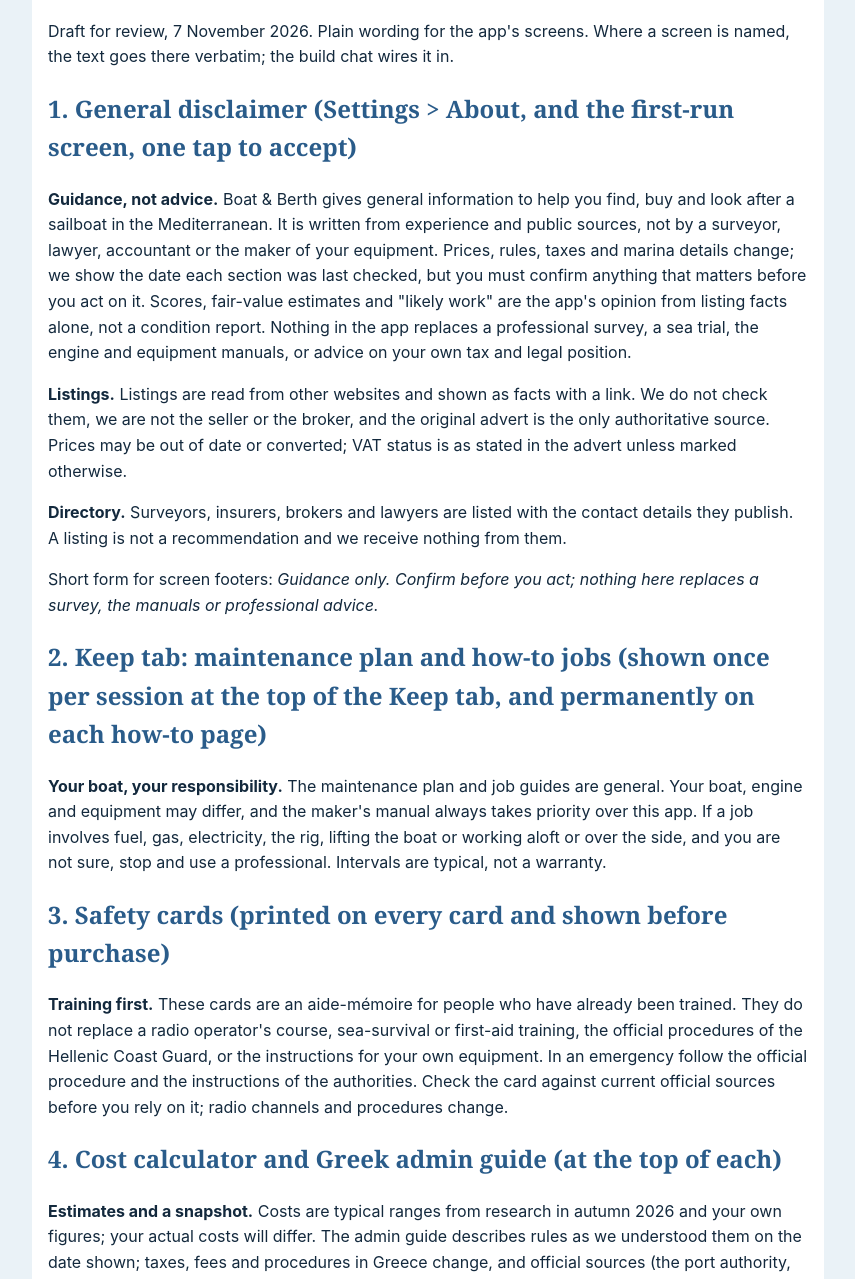
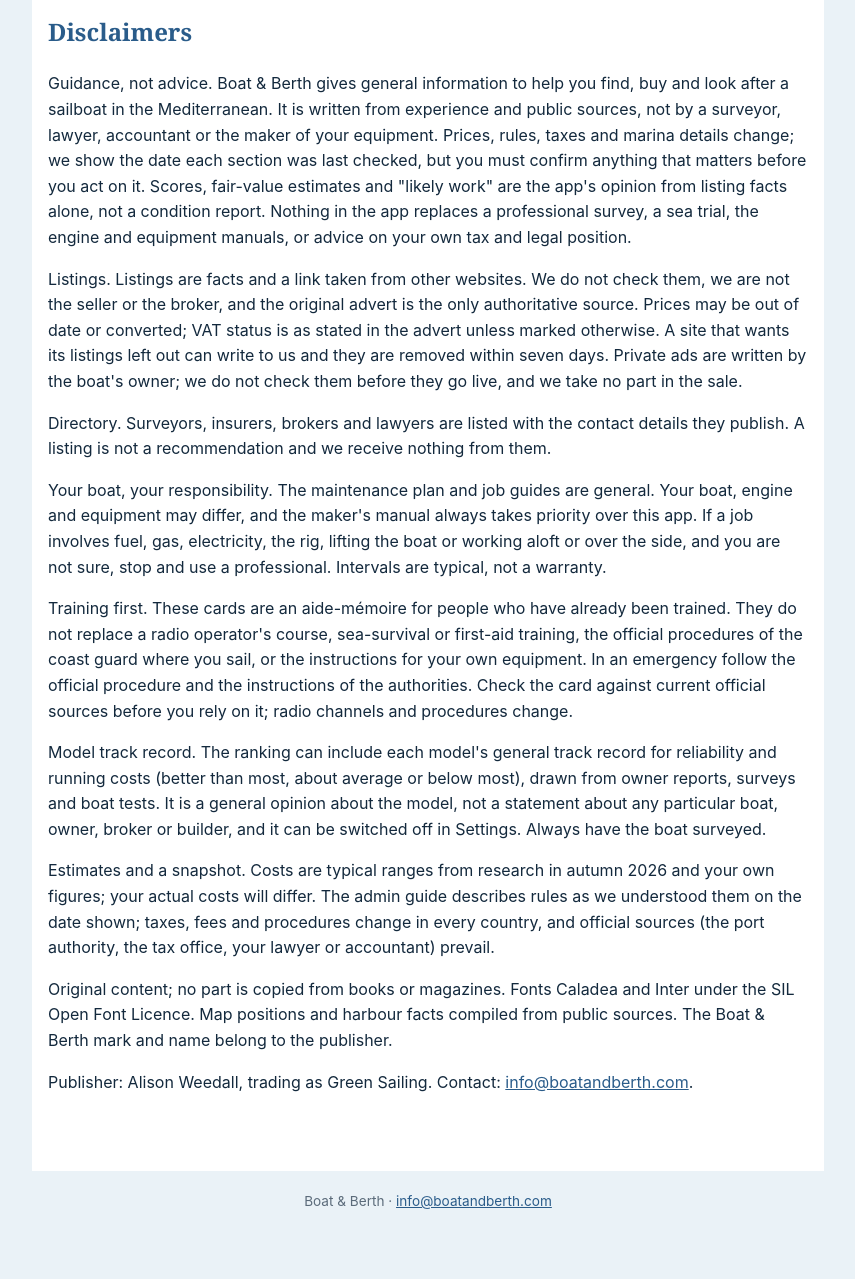
Before and after one commit to GreenSailing/boatandberth, a plain HTML site: page terms.html in a window 1280 px wide. Shown: the part 217-1496 px from the top of the page, without its empty margins (212-1067 px from the left). After the commit the page ends 1450 px from the top, so only its background shows below. Drawn offline with Linux system fonts and the light colour scheme.

```diff
--- a/terms.html
+++ b/terms.html
@@ -1,32 +1,18 @@
-<!doctype html><html lang="en"><head><meta charset="utf-8"><meta name="viewport" content="width=device-width,initial-scale=1"><title>Disclaimers · Boat &amp; Berth</title><link rel="icon" href="favicon.svg"><style>body{margin:0;font:16px/1.6 Inter,system-ui,sans-serif;color:#13293D;background:#EAF2F7}
+<!doctype html><html lang="en"><head><meta charset="utf-8"><meta name="viewport" content="width=device-width,initial-scale=1"><title>Terms and disclaimers · Boat &amp; Berth</title><link rel="icon" href="favicon.svg"><style>body{margin:0;font:16px/1.6 Inter,system-ui,sans-serif;color:#13293D;background:#EAF2F7}
 header{background:#13293D;color:#fff;padding:18px 20px}header a{color:#fff;text-decoration:none;font-weight:600}
 main{max-width:760px;margin:0 auto;padding:20px 16px 60px;background:#fff}
 h1,h2,h3{font-family:Georgia,serif;color:#2A5C8A}h1{border-bottom:3px solid #E8793A;padding-bottom:6px}
 a{color:#2A5C8A;overflow-wrap:anywhere}table{border-collapse:collapse;display:block;overflow-x:auto}td,th{border:1px solid #cdd9e3;padding:6px 8px;text-align:left;vertical-align:top}
-footer{text-align:center;font-size:.85rem;color:#5b6b7a;padding:20px}</style></head><body><header><a href="index.html">Boat &amp; Berth</a></header><main><h1>Boat &amp; Berth — disclaimers and consent wording</h1>
-<p>Draft for review, 7 November 2026. Plain wording for the app's screens. Where a screen is named, the text goes there verbatim; the build chat wires it in.</p>
-<h2>1. General disclaimer (Settings &gt; About, and the first-run screen, one tap to accept)</h2>
-<p><strong>Guidance, not advice.</strong> Boat &amp; Berth gives general information to help you find, buy and look after a sailboat in the Mediterranean. It is written from experience and public sources, not by a surveyor, lawyer, accountant or the maker of your equipment. Prices, rules, taxes and marina details change; we show the date each section was last checked, but you must confirm anything that matters before you act on it. Scores, fair-value estimates and "likely work" are the app's opinion from listing facts alone, not a condition report. Nothing in the app replaces a professional survey, a sea trial, the engine and equipment manuals, or advice on your own tax and legal position.</p>
-<p><strong>Listings.</strong> Listings are read from other websites and shown as facts with a link. We do not check them, we are not the seller or the broker, and the original advert is the only authoritative source. Prices may be out of date or converted; VAT status is as stated in the advert unless marked otherwise.</p>
-<p><strong>Directory.</strong> Surveyors, insurers, brokers and lawyers are listed with the contact details they publish. A listing is not a recommendation and we receive nothing from them.</p>
-<p>Short form for screen footers: <em>Guidance only. Confirm before you act; nothing here replaces a survey, the manuals or professional advice.</em></p>
-<h2>2. Keep tab: maintenance plan and how-to jobs (shown once per session at the top of the Keep tab, and permanently on each how-to page)</h2>
-<p><strong>Your boat, your responsibility.</strong> The maintenance plan and job guides are general. Your boat, engine and equipment may differ, and the maker's manual always takes priority over this app. If a job involves fuel, gas, electricity, the rig, lifting the boat or working aloft or over the side, and you are not sure, stop and use a professional. Intervals are typical, not a warranty.</p>
-<h2>3. Safety cards (printed on every card and shown before purchase)</h2>
-<p><strong>Training first.</strong> These cards are an aide-mémoire for people who have already been trained. They do not replace a radio operator's course, sea-survival or first-aid training, the official procedures of the Hellenic Coast Guard, or the instructions for your own equipment. In an emergency follow the official procedure and the instructions of the authorities. Check the card against current official sources before you rely on it; radio channels and procedures change.</p>
-<h2>4. Cost calculator and Greek admin guide (at the top of each)</h2>
-<p><strong>Estimates and a snapshot.</strong> Costs are typical ranges from research in autumn 2026 and your own figures; your actual costs will differ. The admin guide describes rules as we understood them on the date shown; taxes, fees and procedures in Greece change, and official sources (the port authority, the tax office, your lawyer or accountant) prevail.</p>
-<h2>5. Ad consent (EEA, UK and Switzerland; first open, before any ad is shown)</h2>
-<p>Use Google's User Messaging Platform (UMP) consent form; it produces the legally required text and the "Consent", "Manage options" and "Do not consent" choices. Our own line above the form:</p>
-<p><strong>Ads keep the free version free.</strong> Boat &amp; Berth shows a small number of ads from Google. In your region, Google needs your choice before showing ads that use your device's data. Choose below; you can change your mind any time under Settings &gt; Privacy choices, or remove the ads with Plus.</p>
-<p>Settings entry: <strong>Privacy choices</strong> — opens the UMP form again. Visible only where consent applies (UMP tells the app).</p>
-<h2>6. Store listing: data-safety answers (Play Console, to be confirmed at submission)</h2>
-<ul>
-<li>Data collected: none by the developer. The app carries no advertising SDK. Declare purchase history via Google Play Billing.</li>
-<li>Data shared: as above, with Google for advertising and billing.</li>
-<li>Encryption in transit: yes (HTTPS). Data deletion: users delete in-app or by uninstalling.</li>
-<li>Account creation: none. Location: not used. Target audience: adults; not designed for children.</li>
-</ul>
-<h2>7. Settings &gt; About</h2>
-<p>Boat &amp; Berth. © 2026 Alison Weedall, trading as Green Sailing. Original content; no part is copied from books or magazines. Fonts Caladea and Inter under the SIL Open Font Licence. Map positions and harbour facts compiled from public sources, last checked November 2026. Privacy policy: <a href="https://boatandberth.com/privacy.html">boatandberth.com/privacy.html</a>.</p>
-<p><em>These texts are drafts in plain language. They are not legal advice; have them read by a lawyer if the app grows beyond a hobby scale (see the escalation ladder in the plan).</em></p></main><footer>Boat &amp; Berth · <a href="mailto:info@boatandberth.com">info@boatandberth.com</a></footer></body></html>
+footer{text-align:center;font-size:.85rem;color:#5b6b7a;padding:20px}</style></head><body><header><a href="index.html">Boat &amp; Berth</a></header><main><h1>Boat &amp; Berth — Terms and disclaimers</h1>
+<p><strong>Version of 26 November 2026.</strong></p>
+<h2>Disclaimers</h2>
+<p>Guidance, not advice. Boat &amp; Berth gives general information to help you find, buy and look after a sailboat in the Mediterranean. It is written from experience and public sources, not by a surveyor, lawyer, accountant or the maker of your equipment. Prices, rules, taxes and marina details change; we show the date each section was last checked, but you must confirm anything that matters before you act on it. Scores, fair-value estimates and &quot;likely work&quot; are the app&#x27;s opinion from listing facts alone, not a condition report. Nothing in the app replaces a professional survey, a sea trial, the engine and equipment manuals, or advice on your own tax and legal position.</p>
+<p>Listings. Listings are facts and a link taken from other websites. We do not check them, we are not the seller or the broker, and the original advert is the only authoritative source. Prices may be out of date or converted; VAT status is as stated in the advert unless marked otherwise. A site that wants its listings left out can write to us and they are removed within seven days. Private ads are written by the boat&#x27;s owner; we do not check them before they go live, and we take no part in the sale.</p>
+<p>Directory. Surveyors, insurers, brokers and lawyers are listed with the contact details they publish. A listing is not a recommendation and we receive nothing from them.</p>
+<p>Your boat, your responsibility. The maintenance plan and job guides are general. Your boat, engine and equipment may differ, and the maker&#x27;s manual always takes priority over this app. If a job involves fuel, gas, electricity, the rig, lifting the boat or working aloft or over the side, and you are not sure, stop and use a professional. Intervals are typical, not a warranty.</p>
+<p>Training first. These cards are an aide-mémoire for people who have already been trained. They do not replace a radio operator&#x27;s course, sea-survival or first-aid training, the official procedures of the coast guard where you sail, or the instructions for your own equipment. In an emergency follow the official procedure and the instructions of the authorities. Check the card against current official sources before you rely on it; radio channels and procedures change.</p>
+<p>Model track record. The ranking can include each model&#x27;s general track record for reliability and running costs (better than most, about average or below most), drawn from owner reports, surveys and boat tests. It is a general opinion about the model, not a statement about any particular boat, owner, broker or builder, and it can be switched off in Settings. Always have the boat surveyed.</p>
+<p>Estimates and a snapshot. Costs are typical ranges from research in autumn 2026 and your own figures; your actual costs will differ. The admin guide describes rules as we understood them on the date shown; taxes, fees and procedures change in every country, and official sources (the port authority, the tax office, your lawyer or accountant) prevail.</p>
+<p>Original content; no part is copied from books or magazines. Fonts Caladea and Inter under the SIL Open Font Licence. Map positions and harbour facts compiled from public sources. The Boat &amp; Berth mark and name belong to the publisher.</p>
+<p>Publisher: Alison Weedall, trading as Green Sailing. Contact: <a href="mailto:info@boatandberth.com">info@boatandberth.com</a>.</p>
+</main><footer>Boat &amp; Berth · <a href="mailto:info@boatandberth.com">info@boatandberth.com</a></footer></body></html>
```
Also changed, not shown: ad-rules.html (+3 -2 lines), privacy.html (+11 -4 lines), 1 other file.
